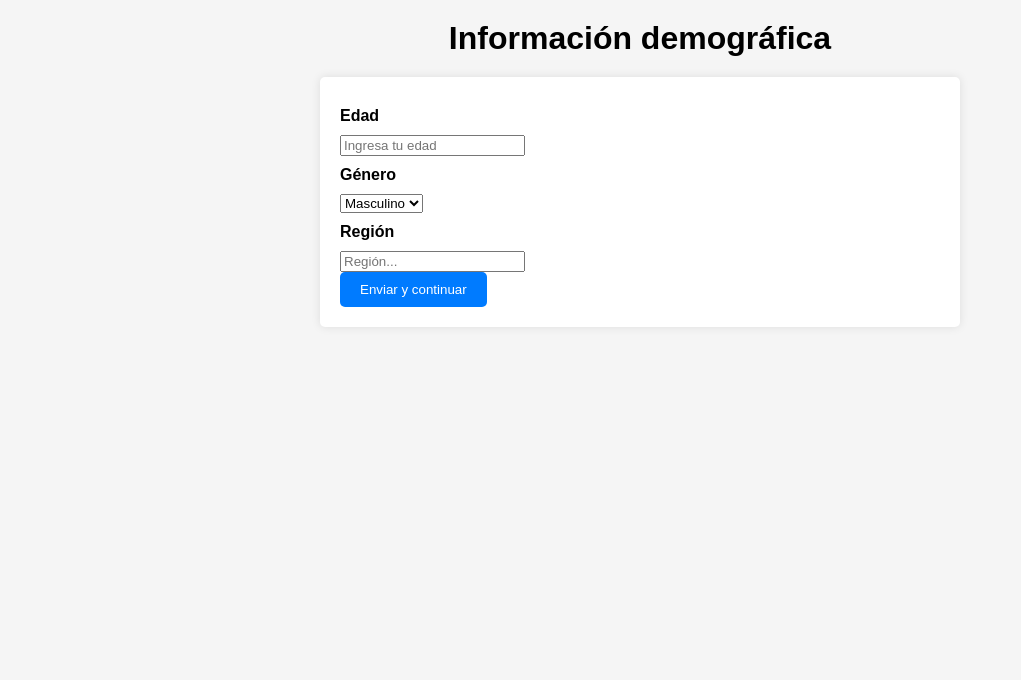
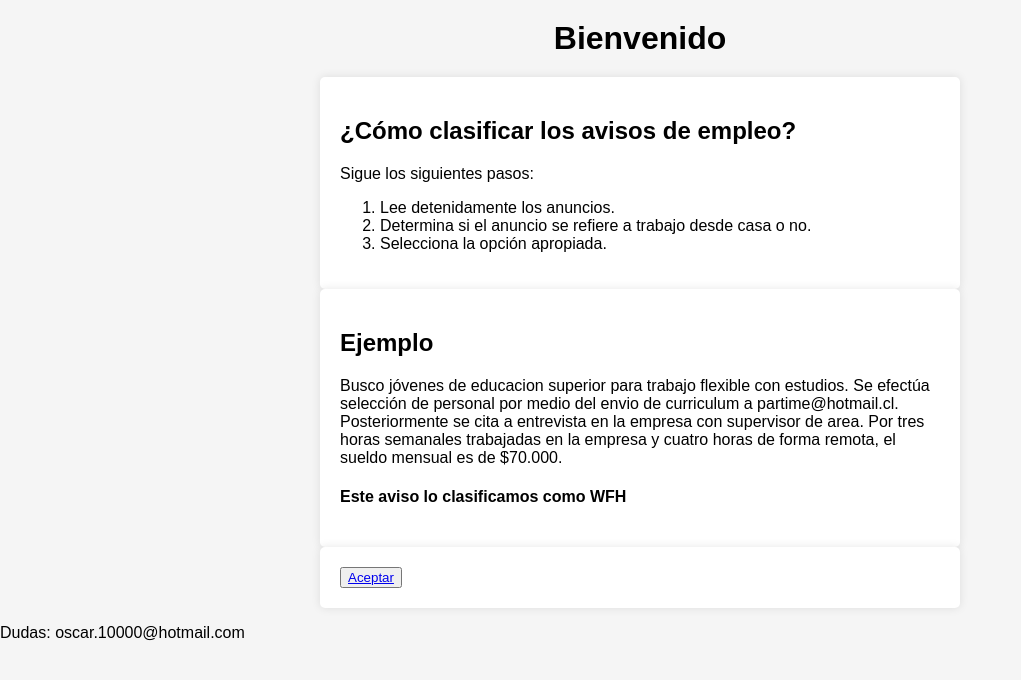
Before and after one commit to oejaramillo/wfh-form-app, a Flask app: page / in a window 1280 px wide. Shown: the top 680 px of the page, without its empty margins (0-1021 px from the left). Run offline with Flask 3, Linux system fonts and the light colour scheme.

Commit message:
homepage

```diff
--- a/app/routes.py
+++ b/app/routes.py
@@ -3,8 +3,12 @@ from app import app, db
 from app.models import Classifier
 
 @app.route('/')
-def index():
-    return render_template('form.html')
+def inicio():
+    return render_template('inicio.html')
+
+@app.route('/datos_demo')
+def datos_demo():
+    return render_template('datos_demo.html')
 
 @app.route('/submit', methods=['POST'])
 def submit():
@@ -15,4 +19,4 @@ def submit():
     new_entry = Classifier(age=age, gender=gender, location=location)
     db.session.add(new_entry)
     db.session.commit()
-    return redirect(url_for('index'))
+    return redirect(url_for('inicio'))
--- a/app/static/styles.css
+++ b/app/static/styles.css
@@ -10,7 +10,7 @@ h1 {
     margin: 20px 0;
 }
 
-form {
+form, section {
     background-color: #fff;
     max-width: 600px;
     margin: 0 auto;
--- /dev/null
+++ b/app/templates/inicio.html
@@ -0,0 +1,41 @@
+<!DOCTYPE html>
+<html lang="en">
+<head>
+    <meta charset="UTF-8">
+    <meta name="viewport" content="width=device-width, initial-scale=1.0">
+    <link href="{{ url_for('static', filename='styles.css') }}" rel="stylesheet">
+    <title>Home - WFH project</title>
+</head>
+<body>
+    <header>
+        <h1>Bienvenido</h1>
+    </header>
+
+    <main>
+        <section id="instructions">
+            <h2>¿Cómo clasificar los avisos de empleo?</h2>
+            <p class="pasos">Sigue los siguientes pasos:</p>
+            <ol>
+                <li>Lee detenidamente los anuncios.</li>
+                <li>Determina si el anuncio se refiere a trabajo desde casa o no.</li>
+                <li>Selecciona la opción apropiada.</li>
+            </ol>
+        </section>
+
+        <section id="example">
+            <h2>Ejemplo</h2>
+            <p>Busco jóvenes de educacion superior para trabajo flexible con estudios. Se efectúa selección de personal por medio del envio de curriculum a partime@hotmail.cl.
+                Posteriormente se cita a entrevista en la empresa con supervisor de area. Por tres horas semanales trabajadas en la empresa y cuatro horas <bold>de forma remota</bold>,
+                el sueldo mensual es de $70.000.</p>
+            <h4>Este aviso lo clasificamos como WFH</h4>
+        </section>
+        <section>
+            <button type="aceptar"><a href="{{ url_for('datos_demo')}}">Aceptar</a></button>
+        </section>
+    </main>
+
+    <footer>
+        <p>Dudas: oscar.10000@hotmail.com</p>
+    </footer>
+</body>
+</html>
```
Also changed, not shown: app/templates/demo.html (deleted, +0 -32 lines), app/templates/index.html (deleted, +0 -29 lines), app/templates/last.html (deleted, +0 -12 lines), app/templates/datos_demo.html (renamed from app/templates/form.html).
